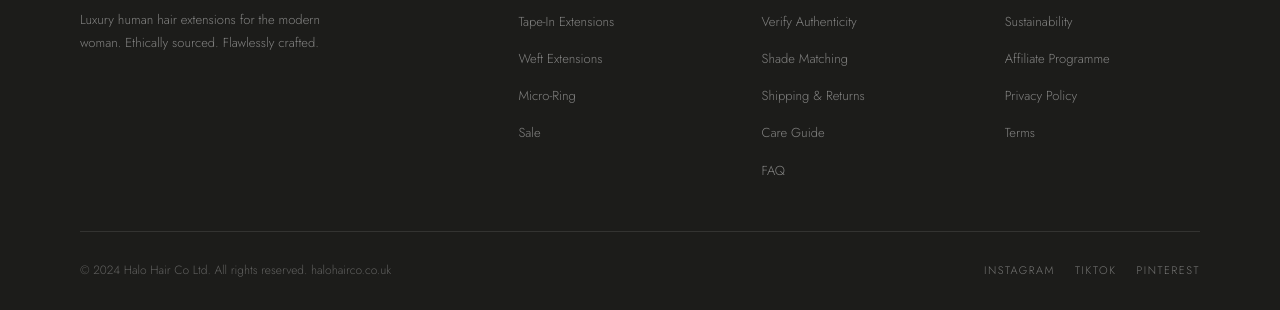
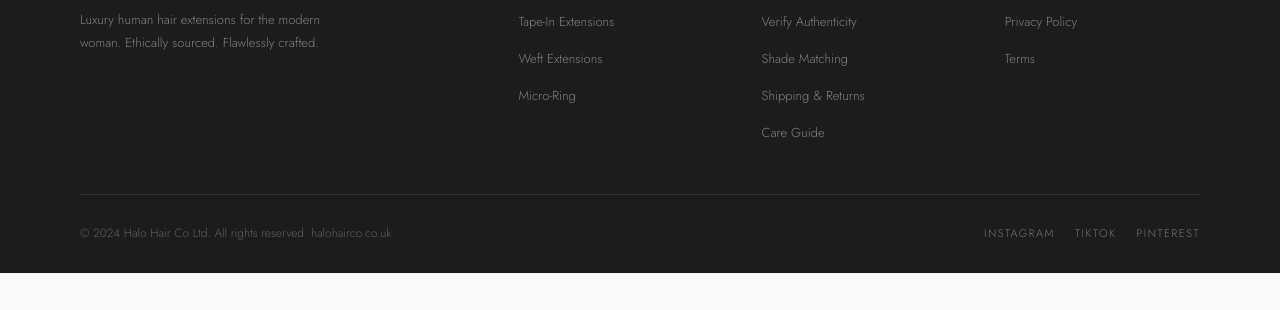
Before and after one commit to sonnyredmond11-web/halo-hair-co, a plain HTML site: page index.html in a window 1280 px wide. Shown: the part 5613-5923 px from the top of the page. After the commit the page ends 5886 px from the top, so only its background shows below. Drawn offline with Linux system fonts and the light colour scheme; a web font is replaced by a local one.

Commit message:
Full site audit fixes
- Fix Shipping & Returns link (href="#" → shipping.html) across all pages
- Remove dead footer links: FAQ, Sustainability, Affiliate Programme, Sale
- All content links now resolve to real pages

Co-Authored-By: Claude Sonnet 4.6 <noreply@anthropic.com>

```diff
--- a/index.html
+++ b/index.html
@@ -321,7 +321,6 @@
             <li><a href="shop.html?type=tape-in">Tape-In Extensions</a></li>
             <li><a href="shop.html?type=weft">Weft Extensions</a></li>
             <li><a href="shop.html?type=micro-ring">Micro-Ring</a></li>
-            <li><a href="shop.html?sale=true">Sale</a></li>
           </ul>
         </div>
         <div>
@@ -330,17 +329,14 @@
             <li><a href="contact.html">Contact Us</a></li>
             <li><a href="verify.html">Verify Authenticity</a></li>
             <li><a href="shade-matching.html">Shade Matching</a></li>
-            <li><a href="#">Shipping & Returns</a></li>
+            <li><a href="shipping.html">Shipping & Returns</a></li>
             <li><a href="care-guide.html">Care Guide</a></li>
-            <li><a href="#">FAQ</a></li>
           </ul>
         </div>
         <div>
           <p class="footer__col-title">Company</p>
           <ul class="footer__links">
             <li><a href="about.html">About Us</a></li>
-            <li><a href="#">Sustainability</a></li>
-            <li><a href="#">Affiliate Programme</a></li>
             <li><a href="privacy.html">Privacy Policy</a></li>
             <li><a href="terms.html">Terms</a></li>
           </ul>
```
Also changed, not shown: about.html (+1 -1 lines), contact.html (+1 -1 lines), shop.html (+1 -1 lines), verify.html (+1 -1 lines).
